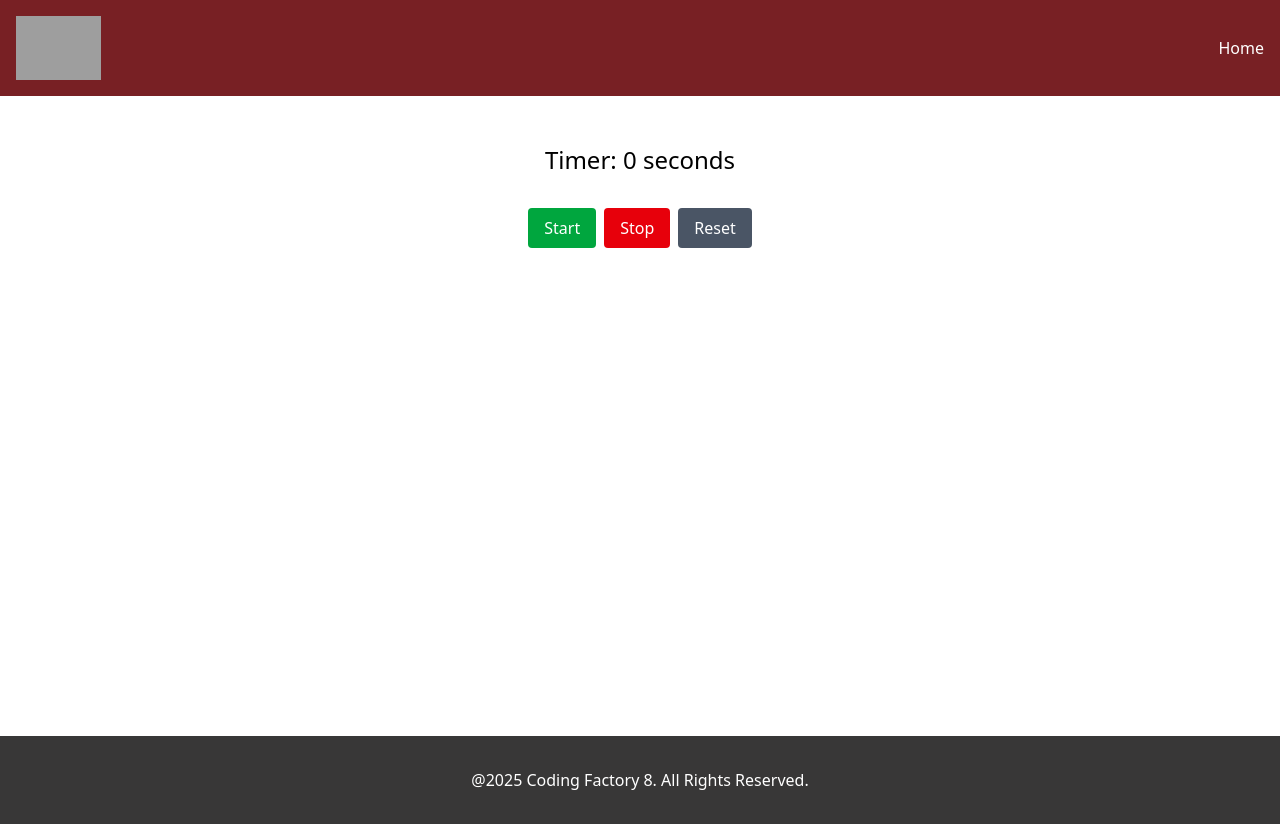
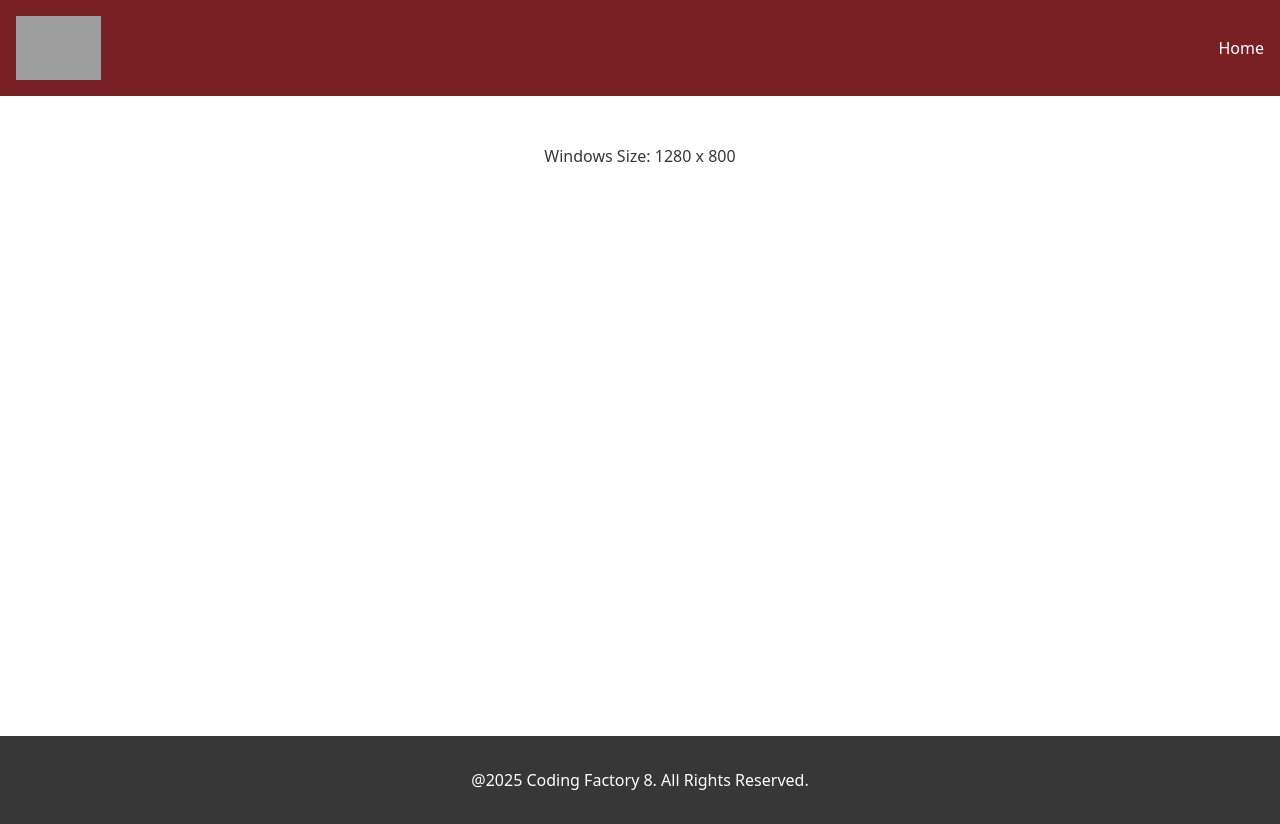
Before and after one commit to vastriantafyllou/cf8-react-intro, a React (Vite) app: page / in a window 1280 px wide. Built offline with nearby package versions, Linux system fonts and the light colour scheme; grey boxes are pictures that could not be loaded.

Commit message:
feat: add WindowSize component using event listener

```diff
--- a/src/App.tsx
+++ b/src/App.tsx
@@ -44,8 +44,9 @@
 // import CounterWithMoreStates from "./components/CounterWithMoreStates.tsx";
 
 import Layout from "./components/Layout.tsx";
+import WindowSize from "./components/WindowSize.tsx";
 // import NameChangerWithEffect from "./components/NameChangerWithEffect.tsx";
-import Timer from "./components/Timer.tsx";
+// import Timer from "./components/Timer.tsx";
 // import CounterWithCustomHook from "./components/CounterWithCustomHook.tsx";
 // import {useEffect} from "react";
 
@@ -96,7 +97,8 @@
         {/*</Card>*/}
         {/*<CounterWithCustomHook/>*/}
         {/*<NameChangerWithEffect/>*/}
-        <Timer/>
+        {/*<Timer/>*/}
+        <WindowSize/>
       </Layout>
     </>
   )
--- /dev/null
+++ b/src/components/WindowSize.tsx
@@ -0,0 +1,31 @@
+import {useEffect, useState} from "react";
+
+const WindowSize =() => {
+  const [size, setSize] = useState({
+    width: window.innerWidth,
+    height: window.innerHeight,
+  });
+
+  useEffect(() => {
+    const handleResize = () => {
+      setSize({
+        width: window.innerWidth,
+        height: window.innerHeight,
+      });
+    };
+    window.addEventListener('resize', handleResize);
+    return () => window.removeEventListener('resize', handleResize);
+  },[]);
+
+  return (
+    <>
+      <div className="text-center pt-12">
+        <h1 className="text-cf-dark-gray">
+          Windows Size: {size.width} x {size.height}
+        </h1>
+      </div>
+    </>
+  );
+};
+
+export default WindowSize;
```
